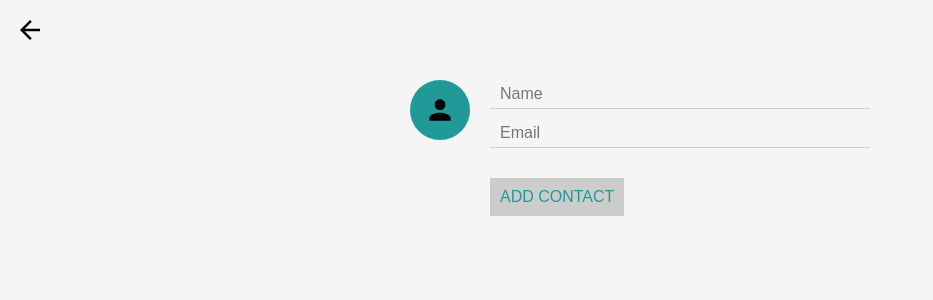
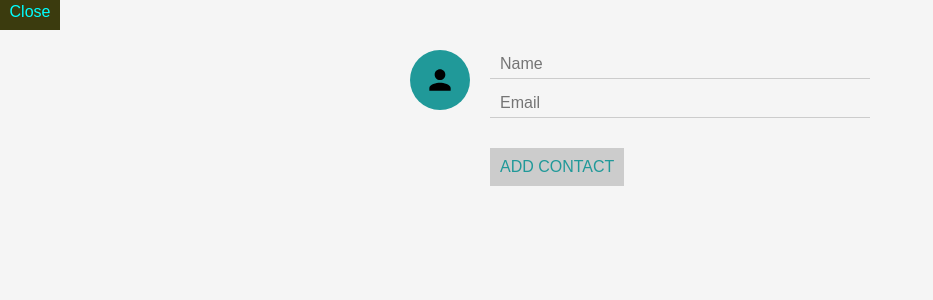
Before and after one commit to mildredpastryk/contactlist, a React (Create React App) app: page /create in a window 1280 px wide. Shown: the top 300 px of the page, without its empty margins (0-933 px from the left). Built offline with nearby package versions, Linux system fonts and the light colour scheme; the HTML template or start-up script is replaced by a standard one.

Commit message:
Close Button
svg icons not working - improvised buttons

```diff
--- a/src/index.css
+++ b/src/index.css
@@ -24,7 +24,7 @@ body,
 
 /* CreateContact */
 
-.close-create-contact {
+.close-create-contact-orig {
   display: block;
   width: 60px;
   height: 60px;
@@ -33,6 +33,17 @@ body,
   background-repeat: no-repeat;
   background-size: 30px;
   font-size: 0;
+}
+.close-create-contact {
+  -webkit-appearance: button;
+  -moz-appearance: button;
+  appearance: button;
+  width: 60px;
+  height: 30px;
+  text-decoration: none;
+  text-align: center;
+  color: cyan;
+  background: rgb(59, 59, 14);
 }
 
 .create-contact-form {
```
